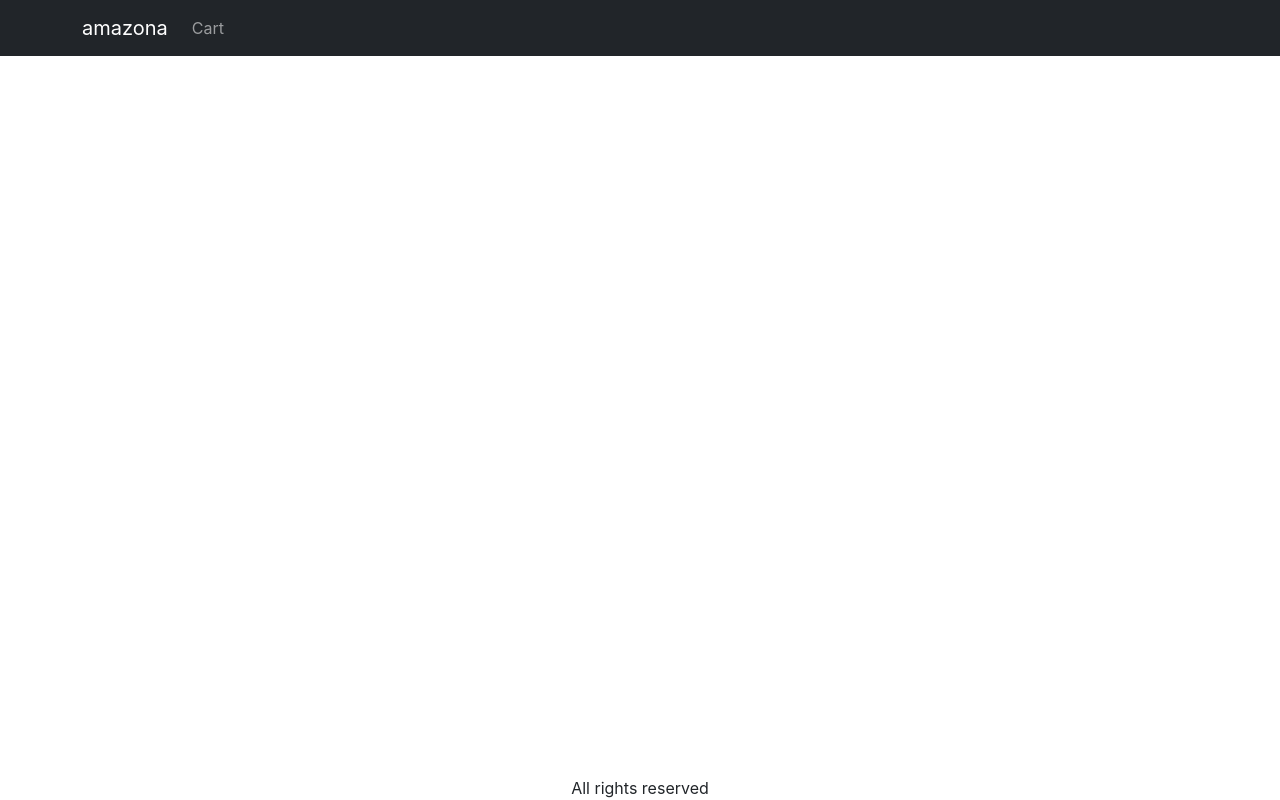
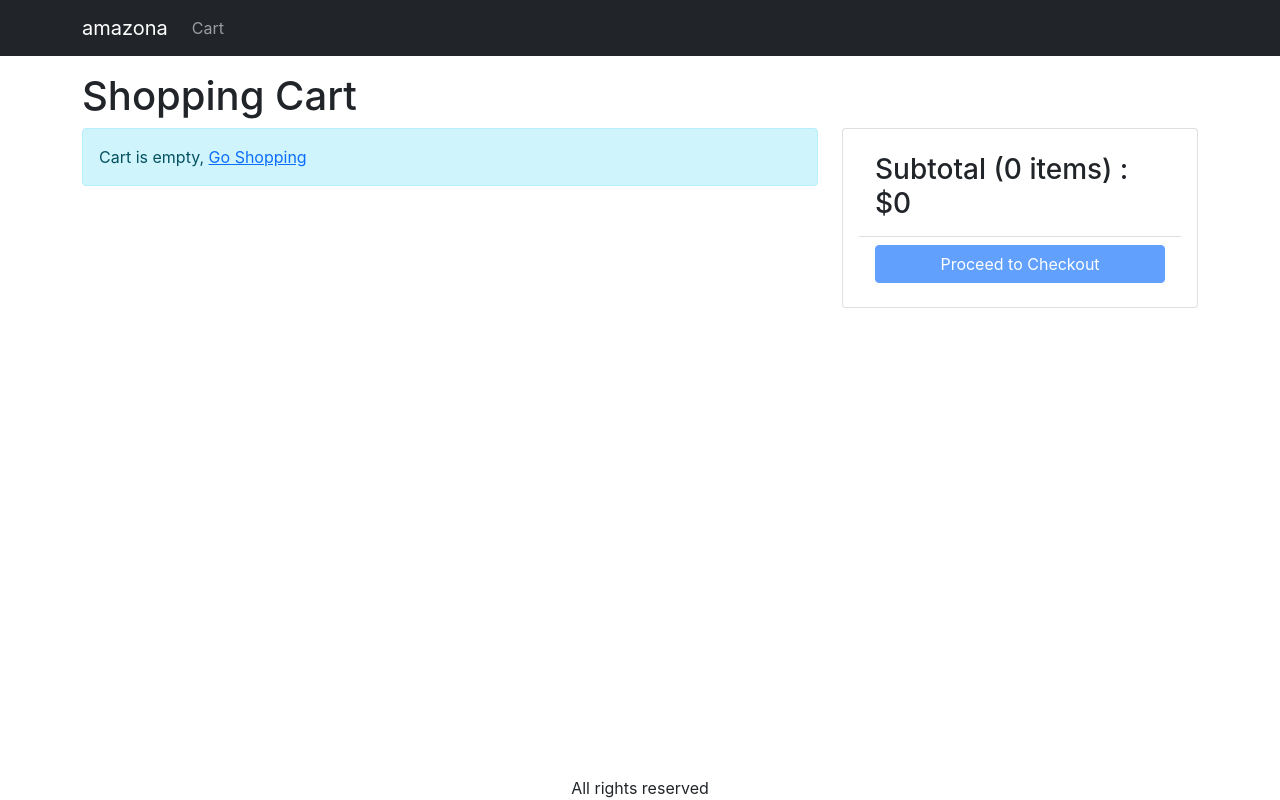
Before and after one commit to tarun00001/amazona, a React (Create React App) app in the folder frontend/: page /cart in a window 1280 px wide. Built offline with nearby package versions, Linux system fonts and the light colour scheme.

Commit message:
create-cart-screen

```diff
--- a/frontend/src/App.js
+++ b/frontend/src/App.js
@@ -9,6 +9,7 @@
 import Container from 'react-bootstrap/Container'
 import {LinkContainer} from "react-router-bootstrap"
 import { Store } from './Store';
+import CartScreen from './screens/CartScreen';
 
 function App() {
   const {state} = useContext(Store);
@@ -41,6 +42,7 @@
       <Container className='mt-3'>
         <Routes>
           <Route path="/" element={<HomeScreen/>}/>
+          <Route path="/cart" element={<CartScreen/>}/>
           <Route path="/product/:slug" element={<ProductScreen/>}/>
         </Routes>
         </Container>
--- a/frontend/src/index.css
+++ b/frontend/src/index.css
@@ -47,3 +47,7 @@
 .img-large {
   max-width: 100%;
 }
+
+.img-thumbnail{
+  height: 80px;
+}
--- /dev/null
+++ b/frontend/src/screens/CartScreen.js
@@ -0,0 +1,90 @@
+import React, { useContext } from 'react'
+import Col from 'react-bootstrap/esm/Col';
+import ListGroup from 'react-bootstrap/esm/ListGroup';
+import Row from 'react-bootstrap/esm/Row';
+import { Helmet } from 'react-helmet-async';
+import { Link } from 'react-router-dom';
+import MessageBox from '../components/MessageBox';
+import { Store } from '../Store';
+import Button from 'react-bootstrap/esm/Button';
+import Card from 'react-bootstrap/esm/Card';
+
+const CartScreen = () => {
+    const {state,dispatch: ctxDispatch} = useContext(Store);
+    const {cart: {cartItems},} = state;
+  return (
+    <div>
+        <Helmet>
+            <title>Shopping Cart</title>
+        </Helmet>
+        <h1>Shopping Cart</h1>
+        <Row>
+            <Col md={8}>
+                {cartItems.length === 0 ? (
+                    <MessageBox>
+                        Cart is empty, <Link to="/">Go Shopping</Link>
+                    </MessageBox>
+                ) :
+                (
+                    <ListGroup>
+                        {cartItems.map((item) => (
+                            <ListGroup.Item key={item._id}>
+                                <Row className='align-items-center'>
+                                    <Col md={4}>
+                                        <img src={item.image} alt={item.name} className='img-fluid rounded img-thumbnail'/>{' '}
+                                        <Link to={`/product/${item.slug}`}>{item.name}</Link>
+                                    </Col>
+                                    <Col md={3}>
+                                        <Button variant="light" disabled={item.quantity === 1}>
+                                            <i className='fas fa-minus-circle'></i>
+                                        </Button>{' '}
+                                        <span>{item.quantity}</span>{' '}
+                                        <Button variant="light" disabled={item.quantity === item.countInStock}>
+                                            <i className='fas fa-plus-circle'></i>
+                                        </Button>
+                                    </Col>
+                                    <Col md={3}>{item.price}</Col>
+                                    <Col md={2}>
+                                        <Button variant="light">
+                                            <i className='fas fa-trash'></i>
+                                        </Button>
+                                    </Col>
+                                </Row>
+                            </ListGroup.Item>
+                        ))}
+                    </ListGroup>
+                )
+                }
+            </Col>
+            <Col md={4}>
+            <Card>
+            <Card.Body>
+              <ListGroup variant="flush">
+                <ListGroup.Item>
+                  <h3>
+                    Subtotal ({cartItems.reduce((a, c) => a + c.quantity, 0)}{' '}
+                    items) : $
+                    {cartItems.reduce((a, c) => a + c.price * c.quantity, 0)}
+                  </h3>
+                </ListGroup.Item>
+                <ListGroup.Item>
+                  <div className="d-grid">
+                    <Button
+                      type="button"
+                      variant="primary"
+                      disabled={cartItems.length === 0}
+                    >
+                      Proceed to Checkout
+                    </Button>
+                  </div>
+                </ListGroup.Item>
+              </ListGroup>
+            </Card.Body>
+          </Card>
+            </Col>
+        </Row>
+    </div>
+  )
+}
+
+export default CartScreen
--- a/frontend/src/screens/ProductScreen.js
+++ b/frontend/src/screens/ProductScreen.js
@@ -6,7 +6,7 @@
 import ListGroup from 'react-bootstrap/esm/ListGroup'
 import Badge from 'react-bootstrap/esm/Badge'
 import Button from 'react-bootstrap/esm/Button'
-import { useParams } from 'react-router-dom'
+import { useNavigate, useParams } from 'react-router-dom'
 import Rating from '../components/Rating'
 import { Helmet } from 'react-helmet-async'
 import LoadingBox from '../components/LoadingBox'
@@ -28,6 +28,7 @@
 }
 
 const ProductScreen = () => {
+  const navigate = useNavigate();
   const params = useParams();
   const { slug } = params;
   const [{ loading, error, product }, dispatch] = useReducer(reducer, {
@@ -58,8 +59,11 @@
       window.alert('Sorry. Product is out of stock');
       return;
     }
-    ctxDispatch({type: 'CART_ADD_ITEM', payload: {...product, quantity}})
+    ctxDispatch({type: 'CART_ADD_ITEM', payload: {...product, quantity}});
+    navigate('/cart');
   }
+
+
 
   return  loading ? (
     <LoadingBox/>
```
Also changed, not shown: 1 other file (tests, documents, lock files or other folders).
